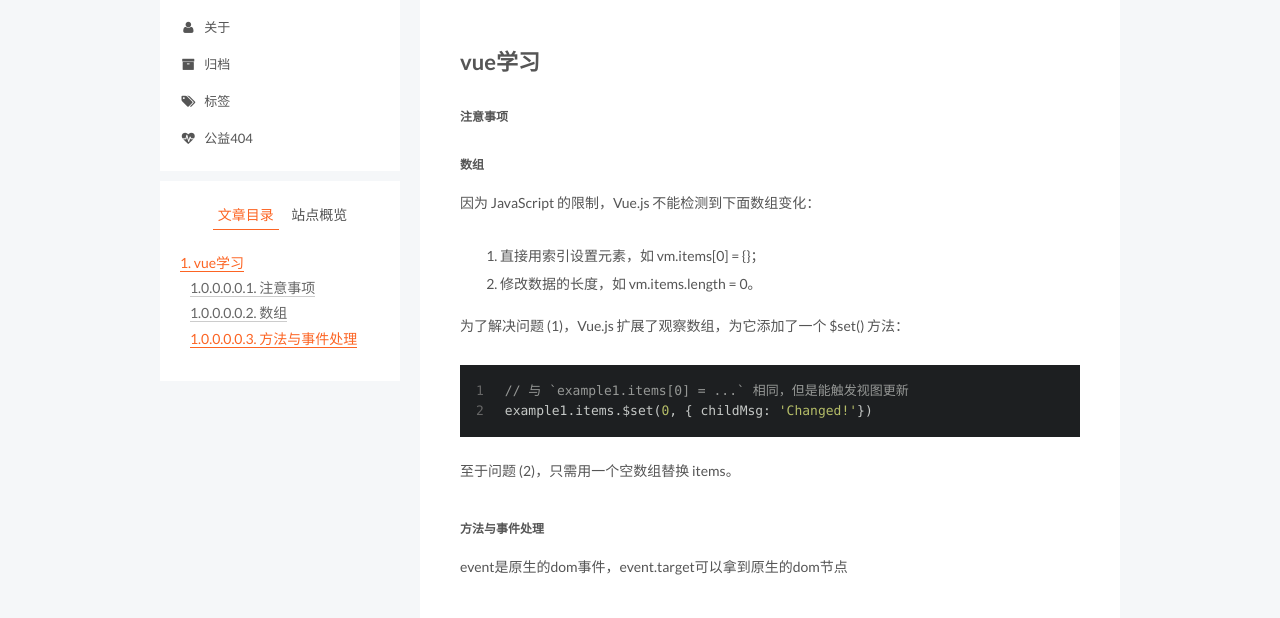
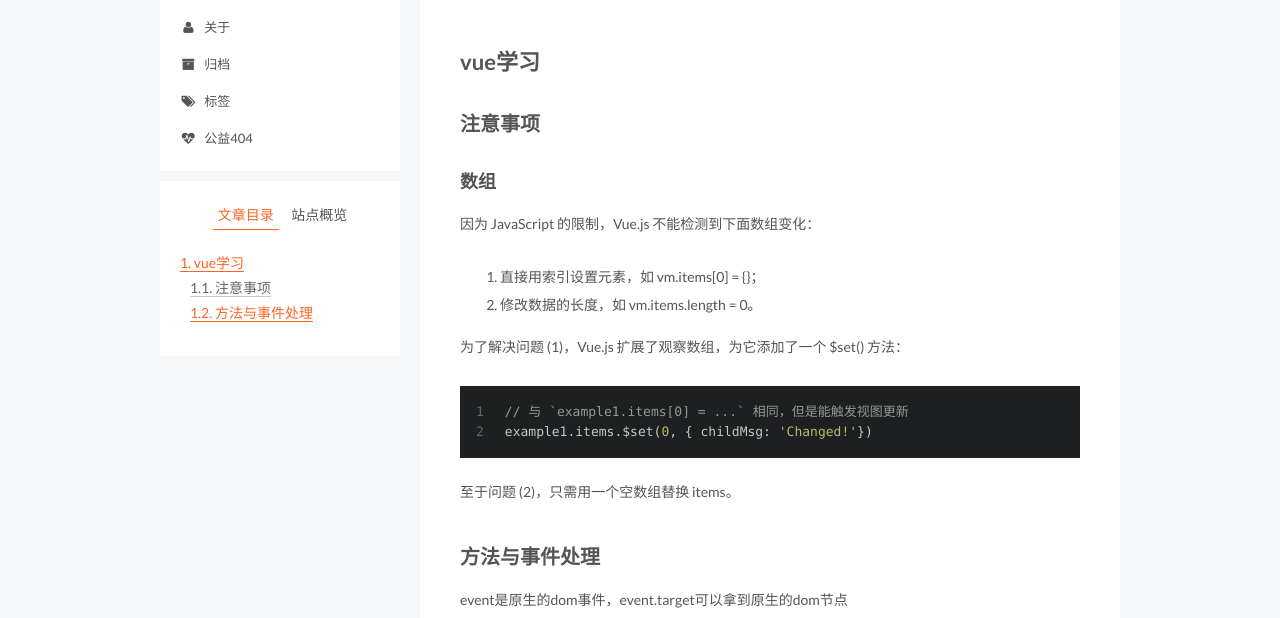
Before and after one commit to zxyling/zxyling.github.io, a plain HTML site: page 2016/07/30/vue学习（1）/index.html in a window 1280 px wide. Shown: the part 164-782 px from the top of the page. Drawn offline with Linux system fonts and the light colour scheme; a script that the page names is missing.

Commit message:
Site updated: 2016-07-30 11:42:53

```diff
--- a/2016/07/30/vue学习（1）/index.html
+++ b/2016/07/30/vue学习（1）/index.html
@@ -102,7 +102,7 @@
 
 为了解决问题 (1)，Vue.js 扩展了观察数组，为它添加了一个 $set() 方法：
 12// 与 `example1.items[0] = ...` 相同，但是能触发视图">
-<meta property="og:updated_time" content="2016-07-30T02:49:10.435Z">
+<meta property="og:updated_time" content="2016-07-30T03:42:19.853Z">
 <meta name="twitter:card" content="summary">
 <meta name="twitter:title" content="vue学习（1）">
 <meta name="twitter:description" content="vue学习注意事项数组因为 JavaScript 的限制，Vue.js 不能检测到下面数组变化：
@@ -331,7 +331,7 @@
 
 
 
-        <h1 id="vue学习"><a href="#vue学习" class="headerlink" title="vue学习"></a>vue学习</h1><h6 id="注意事项"><a href="#注意事项" class="headerlink" title="注意事项"></a>注意事项</h6><h6 id="数组"><a href="#数组" class="headerlink" title="数组"></a>数组</h6><p>因为 JavaScript 的限制，Vue.js 不能检测到下面数组变化：</p>
+        <h1 id="vue学习"><a href="#vue学习" class="headerlink" title="vue学习"></a>vue学习</h1><h2 id="注意事项"><a href="#注意事项" class="headerlink" title="注意事项"></a>注意事项</h2><h3 id="数组"><a href="#数组" class="headerlink" title="数组"></a>数组</h3><p>因为 JavaScript 的限制，Vue.js 不能检测到下面数组变化：</p>
 <ol>
 <li>直接用索引设置元素，如 vm.items[0] = {}；</li>
 <li>修改数据的长度，如 vm.items.length = 0。</li>
@@ -340,7 +340,7 @@
 <figure class="highlight javascript"><table><tr><td class="gutter"><pre><div class="line">1</div><div class="line">2</div></pre></td><td class="code"><pre><div class="line"><span class="comment">// 与 `example1.items[0] = ...` 相同，但是能触发视图更新</span></div><div class="line">example1.items.$set(<span class="number">0</span>, &#123; childMsg: <span class="string">'Changed!'</span>&#125;)</div></pre></td></tr></table></figure>
 <a id="more"></a>
 <p>至于问题 (2)，只需用一个空数组替换 items。</p>
-<h6 id="方法与事件处理"><a href="#方法与事件处理" class="headerlink" title="方法与事件处理"></a>方法与事件处理</h6><p>event是原生的dom事件，event.target可以拿到原生的dom节点</p>
+<h2 id="方法与事件处理"><a href="#方法与事件处理" class="headerlink" title="方法与事件处理"></a>方法与事件处理</h2><p>event是原生的dom事件，event.target可以拿到原生的dom节点</p>
 
 
     </div>
@@ -475,7 +475,7 @@
 
 
 
-              <div class="post-toc-content"><ol class="nav"><li class="nav-item nav-level-1"><a class="nav-link" href="#vue学习"><span class="nav-number">1.</span> <span class="nav-text">vue学习</span></a><ol class="nav-child"><li class="nav-item nav-level-6"><a class="nav-link" href="#注意事项"><span class="nav-number">1.0.0.0.0.1.</span> <span class="nav-text">注意事项</span></a></li><li class="nav-item nav-level-6"><a class="nav-link" href="#数组"><span class="nav-number">1.0.0.0.0.2.</span> <span class="nav-text">数组</span></a></li><li class="nav-item nav-level-6"><a class="nav-link" href="#方法与事件处理"><span class="nav-number">1.0.0.0.0.3.</span> <span class="nav-text">方法与事件处理</span></a></li></ol></li></ol></li></ol></li></ol></li></ol></li></ol></div>
+              <div class="post-toc-content"><ol class="nav"><li class="nav-item nav-level-1"><a class="nav-link" href="#vue学习"><span class="nav-number">1.</span> <span class="nav-text">vue学习</span></a><ol class="nav-child"><li class="nav-item nav-level-2"><a class="nav-link" href="#注意事项"><span class="nav-number">1.1.</span> <span class="nav-text">注意事项</span></a><ol class="nav-child"><li class="nav-item nav-level-3"><a class="nav-link" href="#数组"><span class="nav-number">1.1.1.</span> <span class="nav-text">数组</span></a></li></ol></li><li class="nav-item nav-level-2"><a class="nav-link" href="#方法与事件处理"><span class="nav-number">1.2.</span> <span class="nav-text">方法与事件处理</span></a></li></ol></li></ol></div>
 
           </div>
         </section>
--- a/css/main.css
+++ b/css/main.css
@@ -1549,7 +1549,7 @@
   width: 4px;
   height: 4px;
   border-radius: 50%;
-  background: #af6efc;
+  background: #f0f;
 }
 .links-of-blogroll {
   font-size: 13px;
```
Also changed, not shown: index.html (+1 -1 lines).
